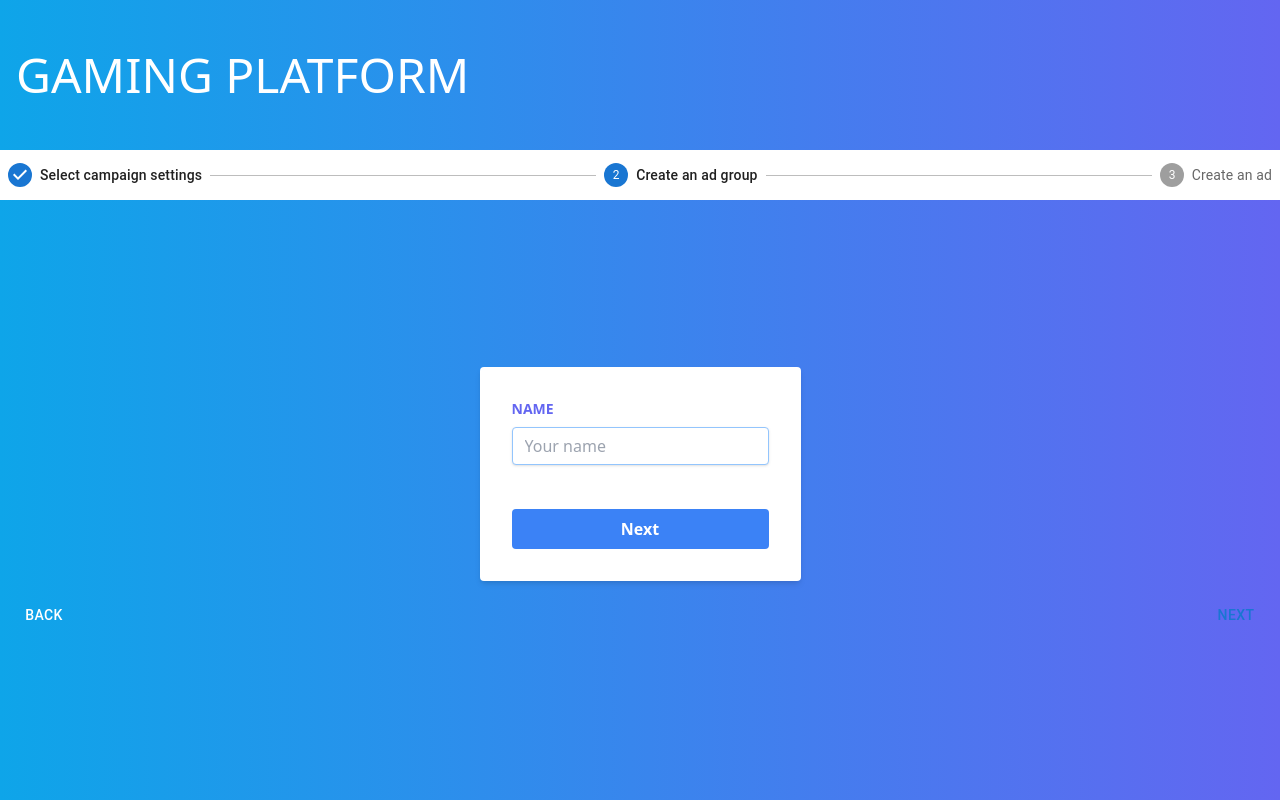
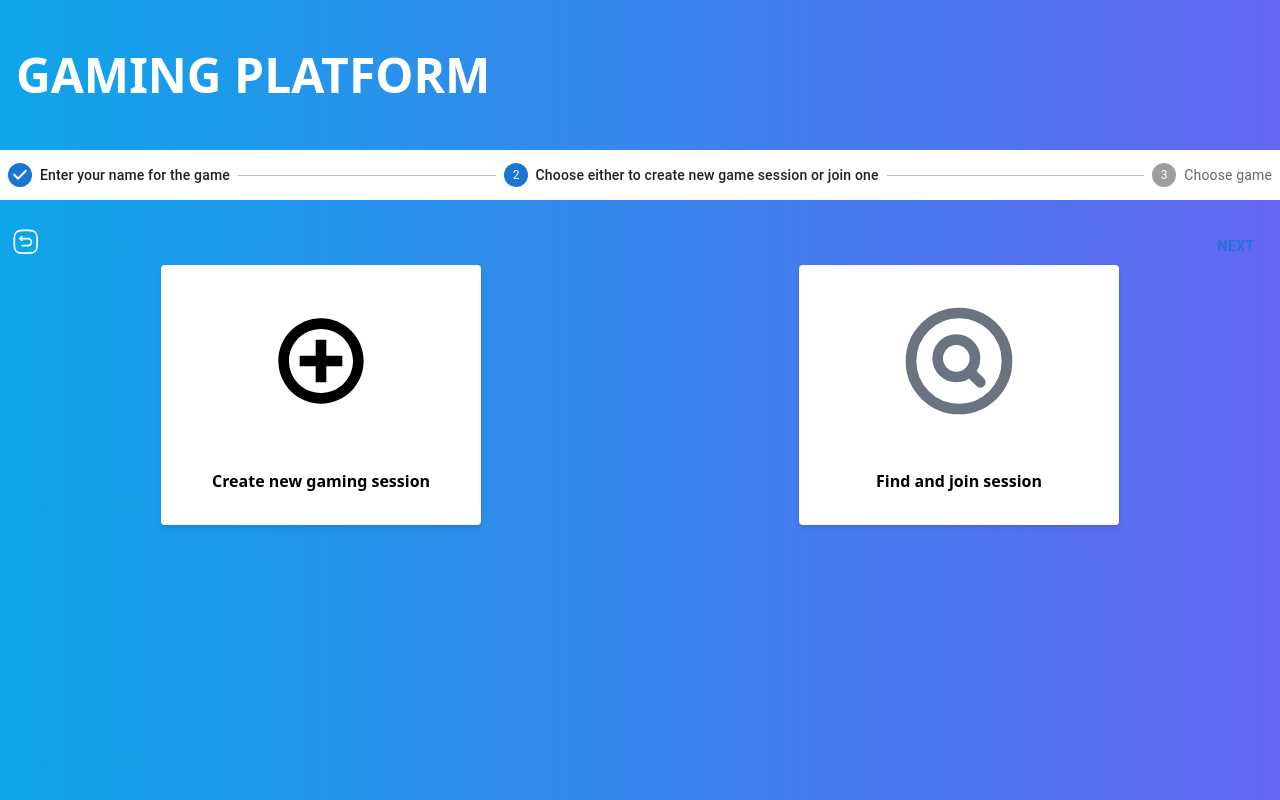
Before and after one commit to Harpica/gaming-platform, a React (Create React App) app in the folder client/: page / in a window 1280 px wide. Both pictures are taken after a click on the button "NEXT". Built offline with nearby package versions, Linux system fonts and the light colour scheme.

Commit message:
feat: steps: SessionOptions

```diff
--- /dev/null
+++ b/client/src/components/SessionOptions.tsx
@@ -0,0 +1,67 @@
+const SessionOptions = () => {
+    return (
+        <ul className='w-full flex list-none justify-around flex-wrap gap-5'>
+            <li className='cursor-pointer bg-white text-black font-bold shadow-md rounded px-8 py-8 pt-8 flex flex-col gap-4 self-center min-w-[320px] hover:scale-105 hover:text-indigo-600  hover:stroke-indigo-600 transition-all svg-container'>
+                <div className=' flex justify-center'>
+                    <svg
+                        className='w-32 h-32 '
+                        viewBox='0 0 512 512'
+                        version='1.1'
+                    >
+                        <g
+                            id='Page-1'
+                            stroke='none'
+                            stroke-width='1'
+                            fill='none'
+                            fill-rule='evenodd'
+                        >
+                            <g
+                                id='scheduler'
+                                className='svg-fill'
+                                transform='translate(85.333333, 85.333333)'
+                            >
+                                <path
+                                    d='M170.666667,1.42108547e-14 C264.923264,-3.10380131e-15 341.333333,76.4100694 341.333333,170.666667 C341.333333,264.923264 264.923264,341.333333 170.666667,341.333333 C76.4100694,341.333333 2.57539587e-14,264.923264 1.42108547e-14,170.666667 C2.6677507e-15,76.4100694 76.4100694,3.15255107e-14 170.666667,1.42108547e-14 Z M170.666667,42.6666667 C99.9742187,42.6666667 42.6666667,99.9742187 42.6666667,170.666667 C42.6666667,241.359115 99.9742187,298.666667 170.666667,298.666667 C241.359115,298.666667 298.666667,241.359115 298.666667,170.666667 C298.666667,99.9742187 241.359115,42.6666667 170.666667,42.6666667 Z M192,85.3333333 L191.999333,149.333333 L256,149.333333 L256,192 L191.999333,191.999333 L192,256 L149.333333,256 L149.333333,191.999333 L85.3333333,192 L85.3333333,149.333333 L149.333333,149.333333 L149.333333,85.3333333 L192,85.3333333 Z'
+                                    id='Combined-Shape'
+                                ></path>
+                            </g>
+                        </g>
+                    </svg>
+                </div>
+                <p className='pt-7 text-inherit text-center'>
+                    Create new gaming session
+                </p>
+            </li>
+            <li className='cursor-pointer bg-white text-black font-bold shadow-md rounded px-8 py-8 pt-8 flex flex-col gap-4 self-center min-w-[320px] hover:scale-105 hover:text-indigo-600 transition-all svg-container'>
+                <div className=' flex justify-center'>
+                    <svg
+                        className='w-32 h-32 svg-stroke'
+                        viewBox='0 0 24 24'
+                        fill='none'
+                        xmlns='http://www.w3.org/2000/svg'
+                    >
+                        <path
+                            d='M21 12C21 16.9706 16.9706 21 12 21C7.02944 21 3 16.9706 3 12C3 7.02944 7.02944 3 12 3C16.9706 3 21 7.02944 21 12Z'
+                            stroke-width='2'
+                        />
+                        <path
+                            d='M14 14L16 16'
+                            stroke-width='2'
+                            stroke-linecap='round'
+                            stroke-linejoin='round'
+                        />
+                        <path
+                            d='M15 11.5C15 13.433 13.433 15 11.5 15C9.567 15 8 13.433 8 11.5C8 9.567 9.567 8 11.5 8C13.433 8 15 9.567 15 11.5Z'
+                            stroke-width='2'
+                        />
+                    </svg>
+                </div>
+                <p className='pt-7 text-inherit text-center'>
+                    Find and join session
+                </p>
+            </li>
+        </ul>
+    );
+};
+
+export default SessionOptions;
--- a/client/src/components/Stepper.tsx
+++ b/client/src/components/Stepper.tsx
@@ -6,57 +6,23 @@ import StepLabel from '@mui/material/StepLabel';
 import Button from '@mui/material/Button';
 import Typography from '@mui/material/Typography';
 import AuthForm from './Auth';
+import SessionOptions from './SessionOptions';
 
 const steps = [
-    'Select campaign settings',
-    'Create an ad group',
-    'Create an ad',
+    'Enter your name for the game',
+    'Choose either to create new game session or join one',
+    'Choose game',
 ];
 
 export default function LoginStepper() {
     const [activeStep, setActiveStep] = React.useState(0);
-    const [skipped, setSkipped] = React.useState(new Set<number>());
-
-    const isStepOptional = (step: number) => {
-        return step === 1;
-    };
-
-    const isStepSkipped = (step: number) => {
-        return skipped.has(step);
-    };
 
     const handleNext = () => {
-        let newSkipped = skipped;
-        if (isStepSkipped(activeStep)) {
-            newSkipped = new Set(newSkipped.values());
-            newSkipped.delete(activeStep);
-        }
-
         setActiveStep((prevActiveStep) => prevActiveStep + 1);
-        setSkipped(newSkipped);
     };
 
     const handleBack = () => {
         setActiveStep((prevActiveStep) => prevActiveStep - 1);
-    };
-
-    const handleSkip = () => {
-        if (!isStepOptional(activeStep)) {
-            // You probably want to guard against something like this,
-            // it should never occur unless someone's actively trying to break something.
-            throw new Error("You can't skip a step that isn't optional.");
-        }
-
-        setActiveStep((prevActiveStep) => prevActiveStep + 1);
-        setSkipped((prevSkipped) => {
-            const newSkipped = new Set(prevSkipped.values());
-            newSkipped.add(activeStep);
-            return newSkipped;
-        });
-    };
-
-    const handleReset = () => {
-        setActiveStep(0);
     };
 
     return (
@@ -76,20 +42,8 @@ export default function LoginStepper() {
                     );
                 })}
             </Stepper>
-            {activeStep === steps.length ? (
             <React.Fragment>
-                    <Typography sx={{ mt: 2, mb: 1 }}>
-                        All steps completed - you&apos;re finished
-                    </Typography>
-                    <Box sx={{ display: 'flex', flexDirection: 'row', pt: 2 }}>
-                        <Box sx={{ flex: '1 1 auto' }} />
-                        <Button onClick={handleReset}>Reset</Button>
-                    </Box>
-                </React.Fragment>
-            ) : (
-                <React.Fragment>
-                    <div className=' p-3 flex flex-col justify-center'>
-                        <AuthForm vm={''} />
+                <div className=' p-3 flex flex-col justify-start'>
                     <Box
                         sx={{
                             display: 'flex',
@@ -97,14 +51,39 @@ export default function LoginStepper() {
                             pt: 2,
                         }}
                     >
-                            <Button
-                                color='inherit'
+                        <button
+                            type='button'
                             disabled={activeStep === 0}
                             onClick={handleBack}
-                                sx={{ mr: 1 }}
+                            className='w-8 h-8 cursor-pointer disabled:opacity-60 disabled:cursor-default hover:opacity-60 transition-all'
                         >
-                                Back
-                            </Button>
+                            <svg
+                                viewBox='0 0 28 28'
+                                fill='none'
+                                className='stroke-white'
+                                xmlns='http://www.w3.org/2000/svg'
+                            >
+                                <path
+                                    d='M9 22H15C20 22 22 20 22 15V9C22 4 20 2 15 2H9C4 2 2 4 2 9V15C2 20 4 22 9 22Z'
+                                    stroke-width='1.5'
+                                    stroke-linecap='round'
+                                    stroke-linejoin='round'
+                                />
+                                <path
+                                    d='M9.00002 15.3802H13.92C15.62 15.3802 17 14.0002 17 12.3002C17 10.6002 15.62 9.22021 13.92 9.22021H7.15002'
+                                    stroke-width='1.5'
+                                    stroke-miterlimit='10'
+                                    stroke-linecap='round'
+                                    stroke-linejoin='round'
+                                />
+                                <path
+                                    d='M8.57 10.7701L7 9.19012L8.57 7.62012'
+                                    stroke-width='1.5'
+                                    stroke-linecap='round'
+                                    stroke-linejoin='round'
+                                />
+                            </svg>
+                        </button>
                         <Box sx={{ flex: '1 1 auto' }} />
                         <Button onClick={handleNext}>
                             {activeStep === steps.length - 1
@@ -112,9 +91,10 @@ export default function LoginStepper() {
                                 : 'Next'}
                         </Button>
                     </Box>
+                    {activeStep === 0 && <AuthForm vm={''} />}
+                    {activeStep === 1 && <SessionOptions />}
                 </div>
             </React.Fragment>
-            )}
         </Box>
     );
 }
--- a/client/src/styles/tailwind.css
+++ b/client/src/styles/tailwind.css
@@ -13,3 +13,17 @@
 /* Stop purging. */
 
 /* Your own custom utilities */
+
+.svg-fill {
+    @apply fill-black;
+}
+.svg-stroke {
+    @apply stroke-gray-500;
+}
+
+.svg-container:hover .svg-fill {
+    @apply fill-indigo-600;
+}
+.svg-container:hover .svg-stroke {
+    @apply stroke-indigo-600;
+}
--- a/client/src/views/MainView.tsx
+++ b/client/src/views/MainView.tsx
@@ -3,7 +3,7 @@ import LoginStepper from '../components/Stepper';
 const MainView = () => {
     return (
         <div className='grid justify-center grid-rows-[150px_1fr] grid-cols-[minmax(230px,_1280px)] w-full  h-screen text-white bg-gradient-to-r from-sky-500 to-indigo-500 overflow-hidden'>
-            <h1 className='text-5xl p-4 uppercase self-center'>
+            <h1 className='text-5xl p-4 uppercase self-center font-bold'>
                 Gaming platform
             </h1>
             <LoginStepper />
```
Lines whose indentation alone changed are shown as unchanged.
